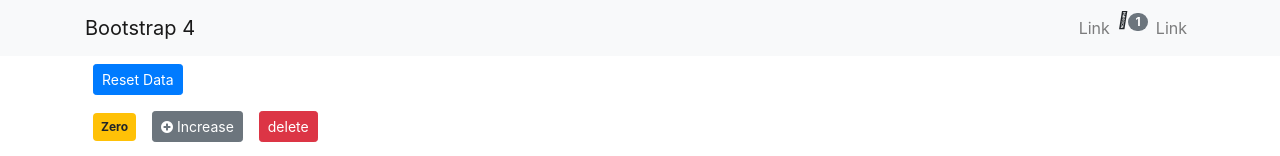
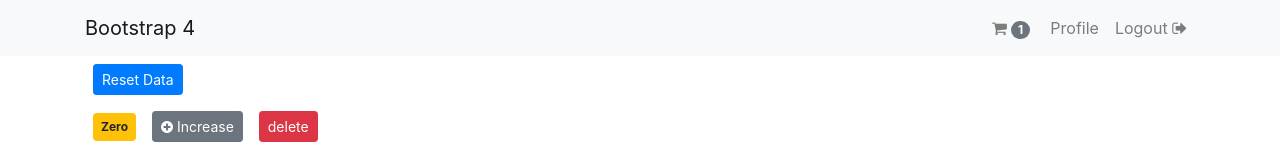
Before and after one commit to asmaa3107/React-Bootstrap-SimpleApp, a React (Create React App) app: page / in a window 1280 px wide. Shown: the top 156 px of the page. Built offline with nearby package versions, Linux system fonts and the light colour scheme.

Commit message:
edit navbar style

```diff
--- a/src/components/navbar.jsx
+++ b/src/components/navbar.jsx
@@ -21,18 +21,20 @@
             <ul className="navbar-nav ml-auto">
               <li className="nav-item">
                 <a className="nav-link" href="#">
-                  Link
+                  <i class="fa fa-shopping-cart" />
+                  <span class="badge badge-pill badge-secondary mx-1">
+                    {this.props.totalValues}
+                  </span>
+                </a>
+              </li>{" "}
+              <li className="nav-item">
+                <a className="nav-link" href="#">
+                  Profile
                 </a>
               </li>
               <li className="nav-item">
-                <i class="fas fa-shopping-cart" />
-                <span class="badge badge-pill badge-secondary">
-                  {this.props.totalValues}
-                </span>
-              </li>
-              <li className="nav-item">
                 <a className="nav-link" href="#">
-                  Link
+                  Logout <i class="fa fa-sign-out" aria-hidden="true" />
                 </a>
               </li>
             </ul>
```
